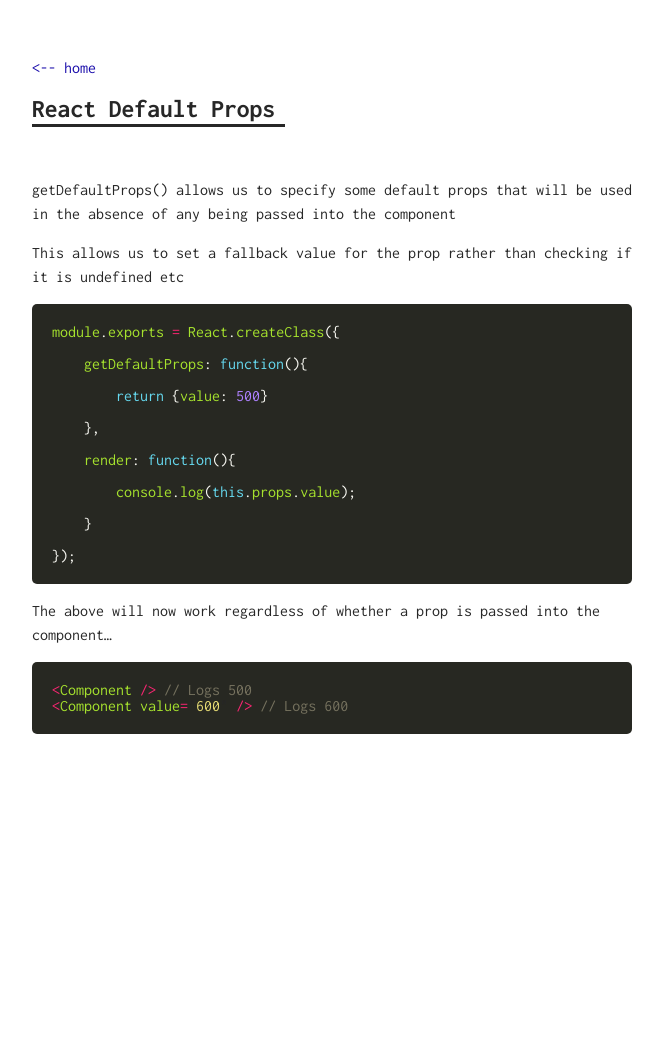
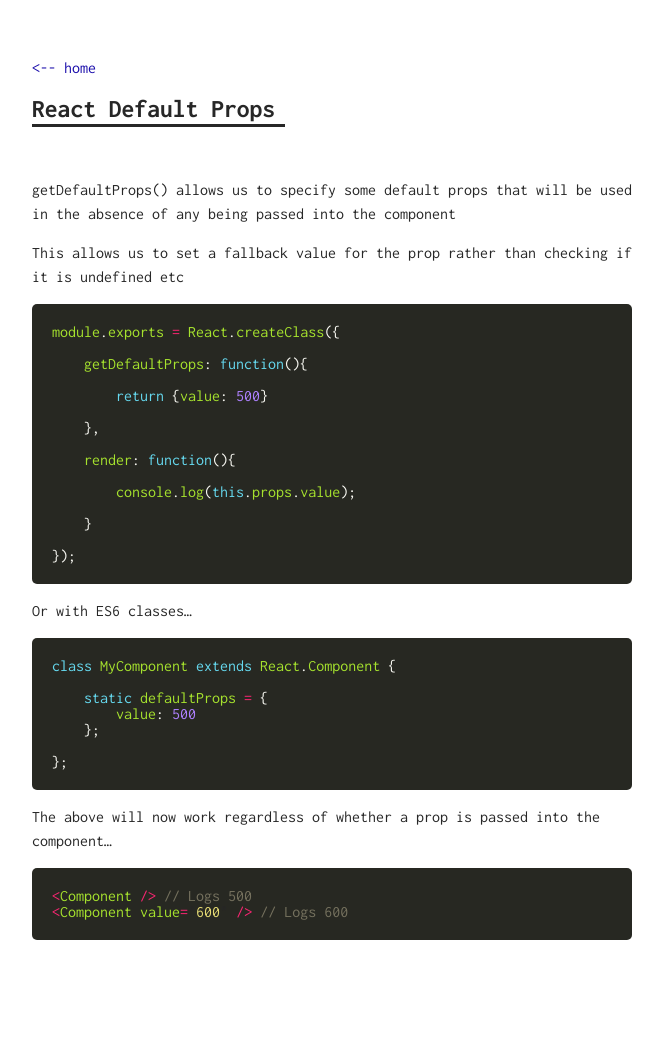
Before and after one commit to iamandyjones/js-notes, a Jekyll site: the page built from _posts/2017-01-01-react-default-props.md, in a window 1280 px wide. Shown: the whole page, without its empty margins (308-971 px from the left). Built offline with Jekyll 4.4.1, drawn with Linux system fonts in a browser that asks for light colours; before the commit the page ends 900 px from its top, so only the background shows below that.

Commit message:
Update 2017-01-01-react-default-props.md

```diff
--- a/_posts/2017-01-01-react-default-props.md
+++ b/_posts/2017-01-01-react-default-props.md
@@ -24,6 +24,18 @@ module.exports = React.createClass({
 });
 {% endhighlight %}
 
+Or with ES6 classes...
+
+{% highlight javascript %}
+class MyComponent extends React.Component {
+
+    static defaultProps = {
+        value: 500
+    };
+
+};
+{% endhighlight %}
+
 The above will now work regardless of whether a prop is passed into the component...
 
 {% highlight javascript %}
```
